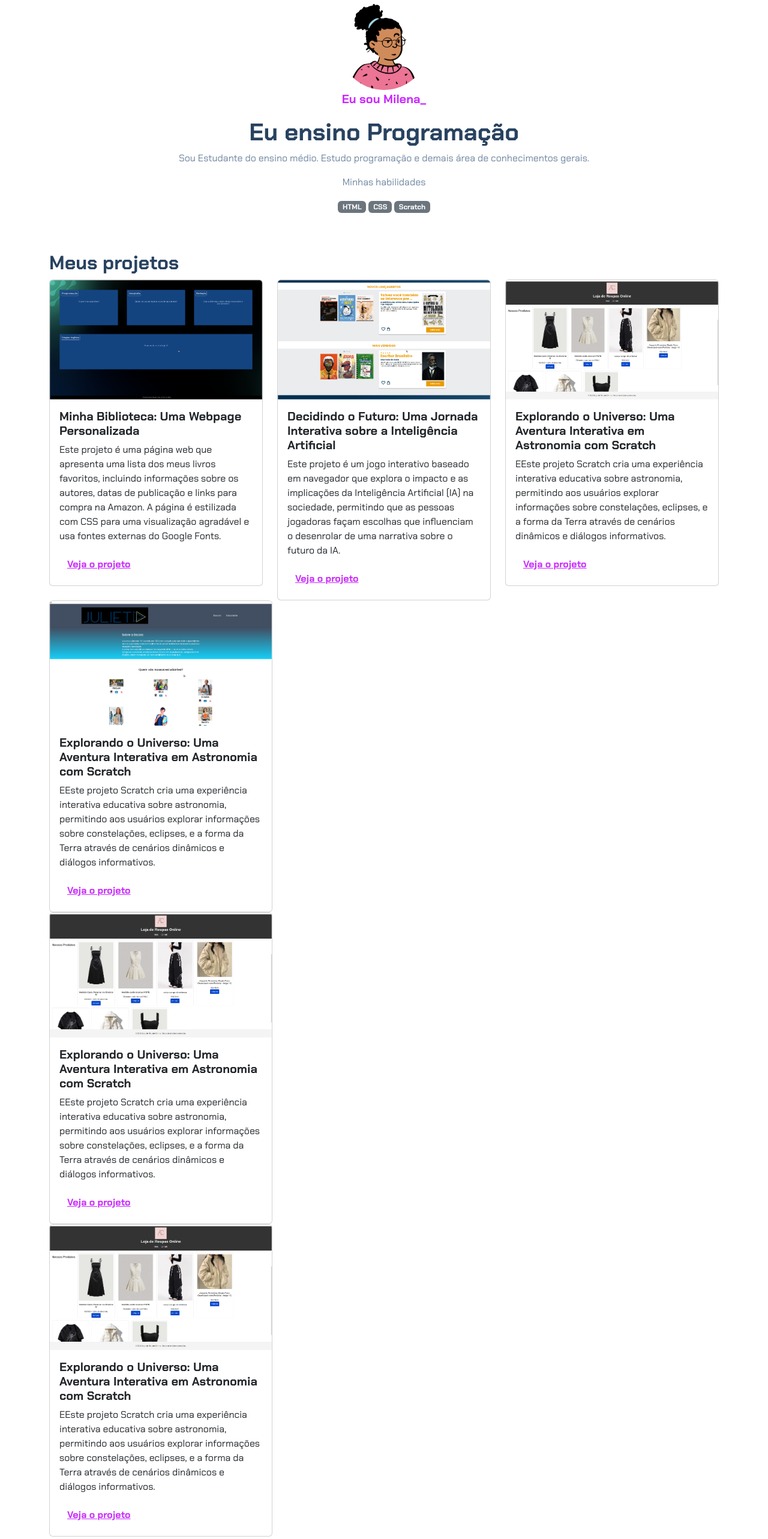
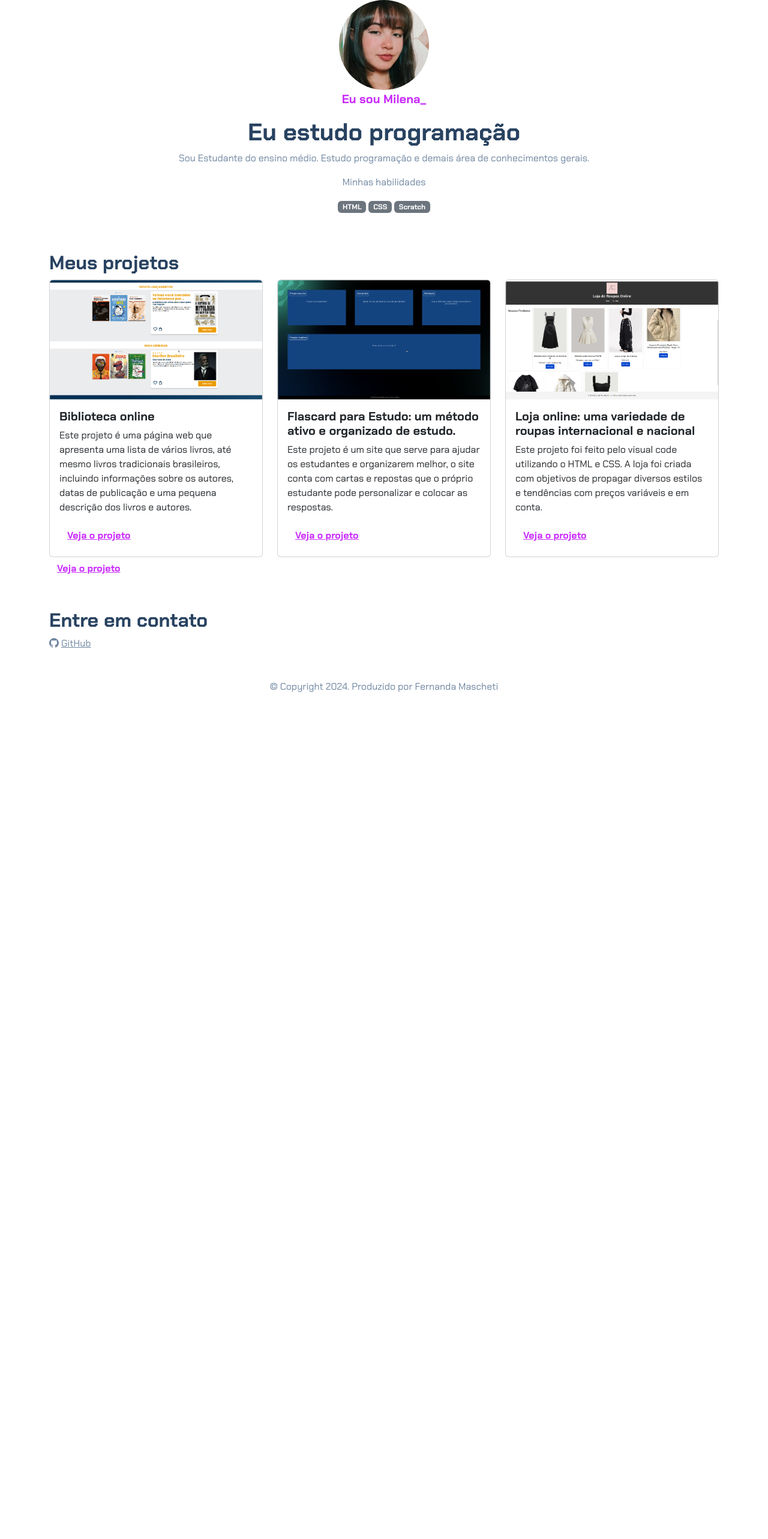
Before and after one commit to ohashiyukari/portif-lio-1, a plain HTML site: page portfolio-de-projetos-main/index.html in a window 1280 px wide. Shown: the top 2566 px of the page at 60% size. After the commit the page ends 1253 px from the top, so only its background shows below. Drawn offline with nearby package versions, Linux system fonts and the light colour scheme.

Commit message:
Add files via upload

```diff
--- a/portfolio-de-projetos-main/index.html
+++ b/portfolio-de-projetos-main/index.html
@@ -12,10 +12,10 @@
 
 <body>
     <header class="container text-center">
-        <img src="img/avatar-perfil.png" alt="avatar da Fernanda" class="rounded-circle" width="150" height="150"
+        <img src="img/avatar-perfil.jpeg" alt="avatar da Fernanda" class="rounded-circle" width="150" height="150"
             srcset="">
         <p class="lead">Eu sou Milena_</p>
-        <h1>Eu ensino Programação</h1>
+        <h1>Eu estudo programação</h1>
         <p>Sou Estudante do ensino médio. Estudo programação e demais área de conhecimentos gerais.</p>
         <p>Minhas habilidades</p>
         <div>
@@ -30,13 +30,11 @@
             <!-- Projeto 1 -->
             <div class="col-md-4">
                 <div class="card">
-                    <img src="img/flascard.png" class="card-img-top" alt="Imagem do projeto de biblioteca virtual">
+                    <img src="img/biblioteca.png" class="card-img-top" alt="Imagem do projeto de biblioteca virtual">
                     <div class="card-body">
-                        <h5 class="card-title">Minha Biblioteca: Uma Webpage Personalizada</h5>
-                        <p class="card-text">Este projeto é uma página web que apresenta uma lista dos meus livros
-                            favoritos, incluindo informações sobre os autores, datas de publicação e links para compra
-                            na Amazon. A página é estilizada com CSS para uma visualização agradável e usa fontes
-                            externas do Google Fonts.
+                        <h5 class="card-title">Biblioteca online</h5>
+                        <p class="card-text">Este projeto é uma página web que apresenta uma lista de vários livros, até mesmo livros tradicionais brasileiros,
+                        incluindo informações sobre os autores, datas de publicação e uma pequena descrição dos livros e autores.
                         </p>
                         <button type="button" class="btn btn-link" data-bs-toggle="modal" data-bs-target="#modal1">Veja
                             o projeto</button>
@@ -46,14 +44,11 @@
             <!-- Projeto 2 -->
             <div class="col-md-4">
                 <div class="card">
-                    <img src="img/biblioteca.png" class="card-img-top" alt="Imagem do projeto de biblioteca virtual">
+                    <img src="img/flascard.png" class="card-img-top" alt="Imagem do projeto de biblioteca virtual">
                     <div class="card-body">
-                        <h5 class="card-title">Decidindo o Futuro: Uma Jornada Interativa sobre a Inteligência
-                            Artificial</h5>
-                        <p class="card-text">Este projeto é um jogo interativo baseado em navegador que explora o
-                            impacto e as implicações da Inteligência Artificial (IA) na sociedade, permitindo que as
-                            pessoas jogadoras façam escolhas que influenciam o desenrolar de uma narrativa sobre o
-                            futuro da IA.</p>
+                        <h5 class="card-title">Flascard para Estudo: um método ativo e organizado de estudo.</h5>
+                        <p class="card-text">Este projeto é um site que serve para ajudar os estudantes e organizarem melhor,
+                            o site conta com cartas e repostas que o próprio estudante pode personalizar e colocar as respostas. </p>
                         <button type="button" class="btn btn-link" data-bs-toggle="modal" data-bs-target="#modal2">Veja
                             o projeto</button>
                     </div>
@@ -65,11 +60,9 @@
                 <div class="card">
                     <img src="img/lojaonline.png" class="card-img-top" alt="Imagem do projeto de biblioteca virtual">
                     <div class="card-body">
-                        <h5 class="card-title">Explorando o Universo: Uma Aventura Interativa em Astronomia com Scratch
+                        <h5 class="card-title">Loja online: uma variedade de roupas internacional e nacional
                         </h5>
-                        <p class="card-text">EEste projeto Scratch cria uma experiência interativa educativa sobre
-                            astronomia, permitindo aos usuários explorar informações sobre constelações, eclipses, e a
-                            forma da Terra através de cenários dinâmicos e diálogos informativos.
+                        <p class="card-text">Este projeto foi feito pelo visual code utilizando o HTML e CSS. A loja foi criada com objetivos de propagar diversos estilos e tendências com preços variáveis e em conta.
                         </p>
                         <button type="button" class="btn btn-link" data-bs-toggle="modal" data-bs-target="#modal3">Veja
                             o projeto</button>
@@ -77,51 +70,6 @@
                 </div>
             </div>
         </div>
-           <!-- Projeto 4 -->
-           <div class="col-md-4">
-            <div class="card">
-                <img src="img/escola,juliet.png" class="card-img-top" alt="Imagem do projeto de biblioteca virtual">
-                <div class="card-body">
-                    <h5 class="card-title">Explorando o Universo: Uma Aventura Interativa em Astronomia com Scratch
-                    </h5>
-                    <p class="card-text">EEste projeto Scratch cria uma experiência interativa educativa sobre
-                        astronomia, permitindo aos usuários explorar informações sobre constelações, eclipses, e a
-                        forma da Terra através de cenários dinâmicos e diálogos informativos.
-                    </p>
-                    <button type="button" class="btn btn-link" data-bs-toggle="modal" data-bs-target="#modal3">Veja
-                        o projeto</button>
-                </div>
-            </div>
-        </div>
-    </div>
-       <!-- Projeto 5 -->
-       <div class="col-md-4">
-        <div class="card">
-            <img src="img/lojaonline.png" class="card-img-top" alt="Imagem do projeto de biblioteca virtual">
-            <div class="card-body">
-                <h5 class="card-title">Explorando o Universo: Uma Aventura Interativa em Astronomia com Scratch
-                </h5>
-                <p class="card-text">EEste projeto Scratch cria uma experiência interativa educativa sobre
-                    astronomia, permitindo aos usuários explorar informações sobre constelações, eclipses, e a
-                    forma da Terra através de cenários dinâmicos e diálogos informativos.
-                </p>
-                <button type="button" class="btn btn-link" data-bs-toggle="modal" data-bs-target="#modal3">Veja
-                    o projeto</button>
-            </div>
-        </div>
-    </div>
-</div>
-   <!-- Projeto 6 -->
-   <div class="col-md-4">
-    <div class="card">
-        <img src="img/lojaonline.png" class="card-img-top" alt="Imagem do projeto de biblioteca virtual">
-        <div class="card-body">
-            <h5 class="card-title">Explorando o Universo: Uma Aventura Interativa em Astronomia com Scratch
-            </h5>
-            <p class="card-text">EEste projeto Scratch cria uma experiência interativa educativa sobre
-                astronomia, permitindo aos usuários explorar informações sobre constelações, eclipses, e a
-                forma da Terra através de cenários dinâmicos e diálogos informativos.
-            </p>
             <button type="button" class="btn btn-link" data-bs-toggle="modal" data-bs-target="#modal3">Veja
                 o projeto</button>
         </div>
@@ -139,10 +87,8 @@
                     <button type="button" class="btn-close" data-bs-dismiss="modal" aria-label="Close"></button>
                 </div>
                 <div class="modal-body">
-                    <p>O projeto é uma página web criada com HTML e CSS, destinada a exibir uma coleção pessoal de
-                        livros favoritos. O objetivo é criar um ambiente virtual onde seja possível compartilhar
-                        seus livros preferidos, fornecendo uma descrição breve de cada um, incluindo o autor, o ano
-                        de publicação e uma opção de compra.</p>
+                    <p>O projeto é uma página web criada com HTML e CSS, destinada a exibir um site de livros nacionais e internacionais
+                     . O objetivo é criar um ambiente virtual onde seja possível ter acesso aos mais diversificados livros com facilidade e qualidade, fornecendo uma descrição breve dos mais lidos no momento</p>
                     <p>A estrutura do site é baseada em HTML, que define a semântica e o layout do conteúdo,
                         enquanto o CSS é usado para estilizar a página visualmente, incluindo cores, tipografia e a
                         disposição dos elementos.</p>
@@ -158,12 +104,12 @@
                         esteticamente agradável sem a necessidade de scripts complexos, com foco na usabilidade e na
                         experiência da pessoa usuária. A escolha da tipografia e do esquema de cores contribui para
                         a atmosfera acolhedora do site, incentivando a exploração da coleção de livros.</p>
-                    <img src="img/projeto-1.png" class="img-fluid w-100"
+                    <img src="img/biblioteca.png" class="img-fluid w-100"
                         alt="Imagem representativa do projeto de uma biblioteca online">
                 </div>
                 <div class="modal-footer">
-                    <a href="https://femascheti.github.io/minhas-leituras/">Ver projeto ao vivo</a>
-                    <a href="https://github.com/femascheti/minhas-leituras">Ver código do projeto</a>
+                    <a href="http://127.0.0.1:5501/alura-books-aula20/">Ver projeto ao vivo</a>
+                    <a href="https://github.com/ohashiyukari/livro-1/tree/main/alura-books-aula20/img">Ver código do projeto</a>
                 </div>
             </div>
         </div>
@@ -177,8 +123,8 @@
                     <button type="button" class="btn-close" data-bs-dismiss="modal" aria-label="Close"></button>
                 </div>
                 <div class="modal-body">
-                    <p>O projeto consiste em uma aplicação web interativa, desenvolvida com HTML, CSS, e JavaScript, que
-                        simula uma experiência narrativa centrada no tema da Inteligência Artificial. O objetivo é
+                    <p>O projeto consiste em uma aplicação web interativa, desenvolvida com HTML, CSS, consiste em
+                        um método de estudo ativo para ajudar e  facilitar  cotidiano de estudantes.
                         engajar os jogadores em um cenário fictício que aborda o avanço da IA e suas possíveis
                         consequências para a humanidade, destacando a importância da reflexão ética sobre a tecnologia.
                     </p>
@@ -256,7 +202,7 @@
         <h2>Entre em contato</h2>
         <div>
             <i class="bi bi-github"></i>
-            <a href="https://github.com/femascheti">GitHub</a>
+            <a href="https://github.com/ohashiyukari">GitHub</a>
         </div>
         <p class="my-5 text-center">© Copyright 2024. Produzido por Fernanda Mascheti</p>
     </footer>
```
Also changed, not shown: portfolio-de-projetos-main/img/avatar-perfil.jpeg (added).
